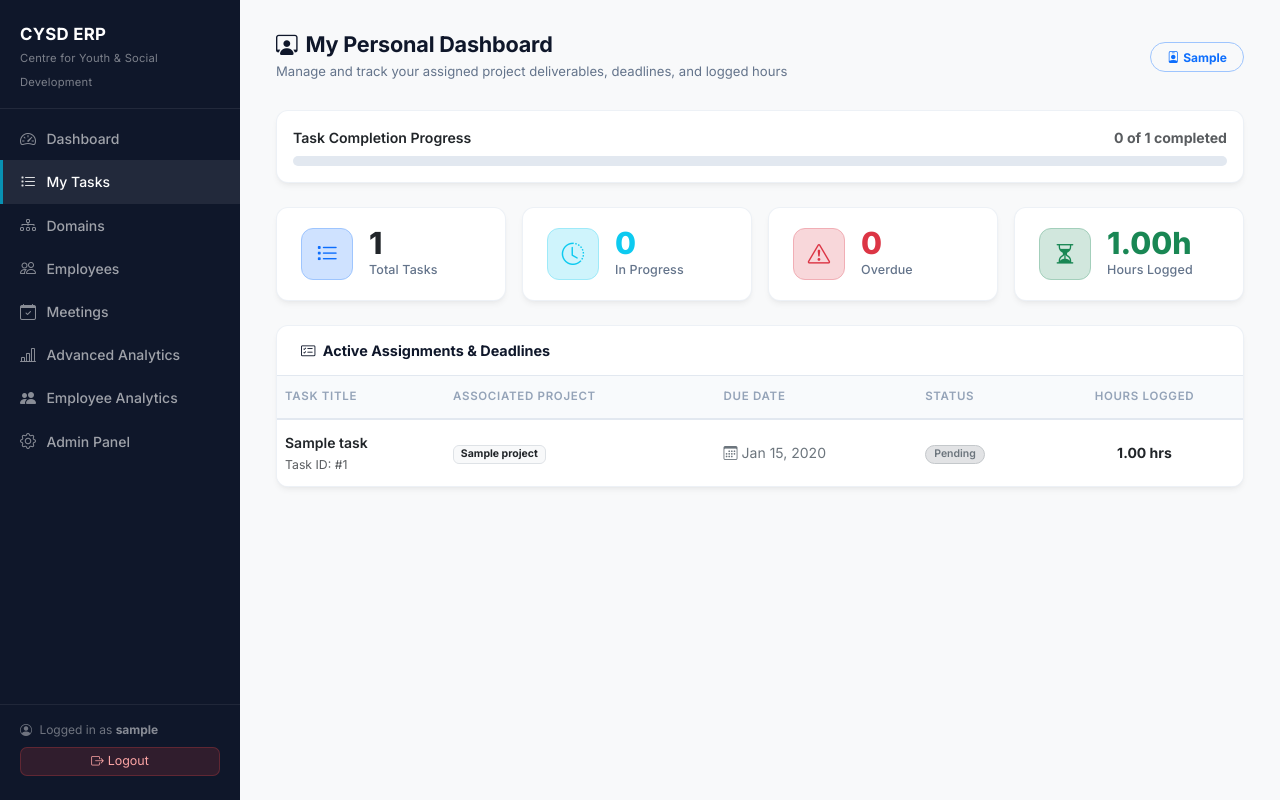
After one commit to CYSD-ERP-2026/CYSD-ERP-MODEL, a Django app: page /dashboard/my-tasks/ in a window 1280 px wide. The commit adds this page. Run offline with Django 4.2, Linux system fonts and the light colour scheme; a user stored in the database is signed in; tables that the repository leaves empty hold one stand-in row (values such as "Sample post").

Commit message:
Convert Task.assigned_to to ManyToMany to allow multiple assignees per task and implement My Tasks personal dashboard view

```diff
--- a/tracker/models.py
+++ b/tracker/models.py
@@ -393,11 +393,10 @@ class Task(models.Model):
         related_name='tasks',
         help_text="Project this task belongs to"
     )
-    assigned_to = models.ForeignKey(
+    assigned_to = models.ManyToManyField(
         Employee,
-        on_delete=models.CASCADE,
         related_name='tasks',
-        help_text="Employee assigned to this task"
+        help_text="Employees assigned to this task"
     )
     due_date = models.DateField(help_text="Task due date")
     status = models.CharField(
@@ -420,4 +419,7 @@ class Task(models.Model):
         verbose_name_plural = 'Tasks'
 
     def __str__(self):
-        return f"{self.title} – {self.assigned_to.name} [{self.get_status_display()}]"
+        if self.pk:
+            assignees = ", ".join([emp.name for emp in self.assigned_to.all()])
+            return f"{self.title} – [{assignees}] [{self.get_status_display()}]"
+        return f"{self.title} [{self.get_status_display()}]"
--- a/tracker/templates/base.html
+++ b/tracker/templates/base.html
@@ -344,6 +344,9 @@
     <a href="{% url 'tracker:dashboard' %}" class="{% if request.path == '/dashboard/' %}active{% endif %}">
       <i class="bi bi-speedometer2"></i> Dashboard
     </a>
+    <a href="{% url 'tracker:my_tasks' %}" class="{% if '/dashboard/my-tasks/' in request.path %}active{% endif %}">
+      <i class="bi bi-list-task"></i> My Tasks
+    </a>
     <a href="{% url 'tracker:domains' %}" class="{% if '/dashboard/domains/' in request.path %}active{% endif %}">
       <i class="bi bi-diagram-3"></i> Domains
     </a>
--- /dev/null
+++ b/tracker/templates/my_tasks.html
@@ -0,0 +1,152 @@
+{% extends 'base.html' %}
+
+{% block title %}My Tasks &amp; Personal Dashboard{% endblock %}
+
+{% block content %}
+<!-- Top bar -->
+<div class="topbar">
+  <div>
+    <h4><i class="bi bi-person-workspace me-2"></i>My Personal Dashboard</h4>
+    <span class="meta">Manage and track your assigned project deliverables, deadlines, and logged hours</span>
+  </div>
+  <div class="d-flex align-items-center gap-2">
+    <span class="badge bg-purple-subtle text-primary border border-primary-subtle fw-bold rounded-pill px-3 py-2">
+      <i class="bi bi-person-badge me-1"></i>{{ profile.designation }}
+    </span>
+  </div>
+</div>
+
+<!-- Progress Bar -->
+{% if total_tasks > 0 %}
+<div class="card premium-card mb-4 p-3">
+  <div class="d-flex justify-content-between align-items-center mb-2">
+    <span class="fw-semibold text-dark" style="font-size: .88rem;">Task Completion Progress</span>
+    <span class="text-muted fw-bold" style="font-size: .88rem;">{{ completed_tasks }} of {{ total_tasks }} completed</span>
+  </div>
+  <div class="progress" style="height: 10px; border-radius: 5px; background: #e2e8f0;">
+    <div class="progress-bar" role="progressbar"
+         style="width: {% widthratio completed_tasks total_tasks 100 %}%; background: var(--cysd-teal); border-radius: 5px;"
+         aria-valuenow="{% widthratio completed_tasks total_tasks 100 %}" aria-valuemin="0" aria-valuemax="100">
+    </div>
+  </div>
+</div>
+{% endif %}
+
+<!-- Stats Cards -->
+<div class="row g-3 mb-4">
+  <!-- Total -->
+  <div class="col-6 col-md-3">
+    <div class="stat-card">
+      <div class="stat-icon bg-primary-subtle text-primary border border-primary-subtle">
+        <i class="bi bi-list-task"></i>
+      </div>
+      <div>
+        <div class="value">{{ total_tasks }}</div>
+        <div class="label">Total Tasks</div>
+      </div>
+    </div>
+  </div>
+
+  <!-- In Progress -->
+  <div class="col-6 col-md-3">
+    <div class="stat-card">
+      <div class="stat-icon bg-info-subtle text-info border border-info-subtle">
+        <i class="bi bi-clock-history"></i>
+      </div>
+      <div>
+        <div class="value text-info">{{ in_progress_tasks }}</div>
+        <div class="label">In Progress</div>
+      </div>
+    </div>
+  </div>
+
+  <!-- Overdue -->
+  <div class="col-6 col-md-3">
+    <div class="stat-card">
+      <div class="stat-icon bg-danger-subtle text-danger border border-danger-subtle">
+        <i class="bi bi-exclamation-triangle"></i>
+      </div>
+      <div>
+        <div class="value text-danger">{{ overdue_tasks }}</div>
+        <div class="label">Overdue</div>
+      </div>
+    </div>
+  </div>
+
+  <!-- Hours Logged -->
+  <div class="col-6 col-md-3">
+    <div class="stat-card">
+      <div class="stat-icon bg-success-subtle text-success border border-success-subtle">
+        <i class="bi bi-hourglass-split"></i>
+      </div>
+      <div>
+        <div class="value text-success">{{ total_hours }}h</div>
+        <div class="label">Hours Logged</div>
+      </div>
+    </div>
+  </div>
+</div>
+
+<!-- Task Table Card -->
+<div class="table-card">
+  <div class="table-header">
+    <h6><i class="bi bi-card-checklist me-1"></i> Active Assignments &amp; Deadlines</h6>
+  </div>
+  <div class="table-responsive">
+    <table class="table table-borderless table-hover align-middle mb-0">
+      <thead>
+        <tr>
+          <th>Task Title</th>
+          <th>Associated Project</th>
+          <th>Due Date</th>
+          <th>Status</th>
+          <th class="text-center">Hours Logged</th>
+        </tr>
+      </thead>
+      <tbody>
+        {% for task in tasks %}
+        <tr>
+          <td>
+            <div class="fw-semibold text-dark">{{ task.title }}</div>
+            <small class="text-muted">Task ID: #{{ task.id }}</small>
+          </td>
+          <td>
+            <span class="badge bg-light text-dark border">{{ task.project.title }}</span>
+          </td>
+          <td>
+            {% if task.status == 'overdue' %}
+              <span class="text-danger fw-bold"><i class="bi bi-calendar-x me-1"></i>{{ task.due_date|date:"M d, Y" }}</span>
+            {% elif task.status == 'completed' %}
+              <span class="text-success text-opacity-75"><i class="bi bi-calendar-check me-1"></i>{{ task.due_date|date:"M d, Y" }}</span>
+            {% else %}
+              <span class="text-secondary"><i class="bi bi-calendar3 me-1"></i>{{ task.due_date|date:"M d, Y" }}</span>
+            {% endif %}
+          </td>
+          <td>
+            {% if task.status == 'completed' %}
+              <span class="badge bg-success-subtle text-success border border-success-subtle fw-semibold rounded-pill px-2">Completed</span>
+            {% elif task.status == 'in_progress' %}
+              <span class="badge bg-info-subtle text-info border border-info-subtle fw-semibold rounded-pill px-2">In Progress</span>
+            {% elif task.status == 'overdue' %}
+              <span class="badge bg-danger-subtle text-danger border border-danger-subtle fw-semibold rounded-pill px-2">Overdue</span>
+            {% else %}
+              <span class="badge bg-secondary-subtle text-secondary border border-secondary-subtle fw-semibold rounded-pill px-2">Pending</span>
+            {% endif %}
+          </td>
+          <td class="text-center fw-bold text-dark">
+            {{ task.hours_logged }} hrs
+          </td>
+        </tr>
+        {% empty %}
+        <tr>
+          <td colspan="5" class="text-center text-muted py-5">
+            <i class="bi bi-emoji-smile fs-1 mb-2 d-block text-secondary"></i>
+            You don't have any tasks assigned to you currently. Keep up the great work!
+          </td>
+        </tr>
+        {% endfor %}
+      </tbody>
+    </table>
+  </div>
+</div>
+{% endblock %}
--- a/tracker/urls.py
+++ b/tracker/urls.py
@@ -10,6 +10,7 @@ urlpatterns = [
     path('meetings/', views.meetings_list_view, name='meetings'),
     path('analytics/', views.policy_analytics_view, name='analytics'),
     path('employee-analytics/', views.employee_performance_view, name='employee_analytics'),
+    path('my-tasks/', views.my_tasks_view, name='my_tasks'),
     path('export/', views.export_meetings_csv, name='export_meetings_csv'),
     # Dev-only masquerade endpoint – blocked in production by the view itself
     path('dev-switch/<str:role_name>/', views.dev_role_switch_view, name='dev_switch'),
--- a/tracker/views.py
+++ b/tracker/views.py
@@ -308,14 +308,14 @@ def employee_performance_view(request):
 
     # Enforce Row-Level Security: Filter based on role
     if role in ['founder', 'hr']:
-        tasks_qs = Task.objects.select_related('assigned_to', 'project')
+        tasks_qs = Task.objects.select_related('project')
         employees = Employee.objects.filter(is_active=True).order_by('name')
     elif role == 'supervisor':
-        tasks_qs = Task.objects.filter(assigned_to__supervisor=profile).select_related('assigned_to', 'project')
+        tasks_qs = Task.objects.filter(assigned_to__supervisor=profile).select_related('project')
         employees = Employee.objects.filter(supervisor=profile, is_active=True).order_by('name')
     else:
         allowed_ids = [profile.id] if profile else []
-        tasks_qs = Task.objects.filter(assigned_to_id__in=allowed_ids).select_related('assigned_to', 'project')
+        tasks_qs = Task.objects.filter(assigned_to__in=allowed_ids).select_related('project')
         employees = Employee.objects.filter(id__in=allowed_ids, is_active=True).order_by('name')
 
     tasks_values = tasks_qs.values(
@@ -555,3 +555,38 @@ def dev_role_switch_view(request, role_name):
         f'<strong>{user.username}</strong>.'
     )
     return redirect('tracker:dashboard')
+
+
+@login_required
+def my_tasks_view(request):
+    """Personal dashboard view for employees to track their assigned tasks."""
+    profile = getattr(request.user, 'employee_profile', None)
+    if not profile:
+        from django.contrib import messages
+        messages.warning(request, "You do not have an Employee profile linked to your account.")
+        return redirect('tracker:dashboard')
+
+    # Get all tasks assigned to this employee
+    tasks = Task.objects.filter(assigned_to=profile).select_related('project').order_by('due_date')
+
+    # Calculate summary statistics
+    total_tasks = tasks.count()
+    pending_tasks = tasks.filter(status='pending').count()
+    in_progress_tasks = tasks.filter(status='in_progress').count()
+    completed_tasks = tasks.filter(status='completed').count()
+    overdue_tasks = tasks.filter(status='overdue').count()
+
+    # Calculate total hours logged
+    total_hours = sum(t.hours_logged for t in tasks)
+
+    context = {
+        'profile': profile,
+        'tasks': tasks,
+        'total_tasks': total_tasks,
+        'pending_tasks': pending_tasks,
+        'in_progress_tasks': in_progress_tasks,
+        'completed_tasks': completed_tasks,
+        'overdue_tasks': overdue_tasks,
+        'total_hours': total_hours,
+    }
+    return render(request, 'my_tasks.html', context)
```
Also changed, not shown: reseed_hierarchy.py (+37 -16 lines), tracker/admin.py (+7 -2 lines), tracker/migrations/0006_remove_task_assigned_to_task_assigned_to.py (added).
